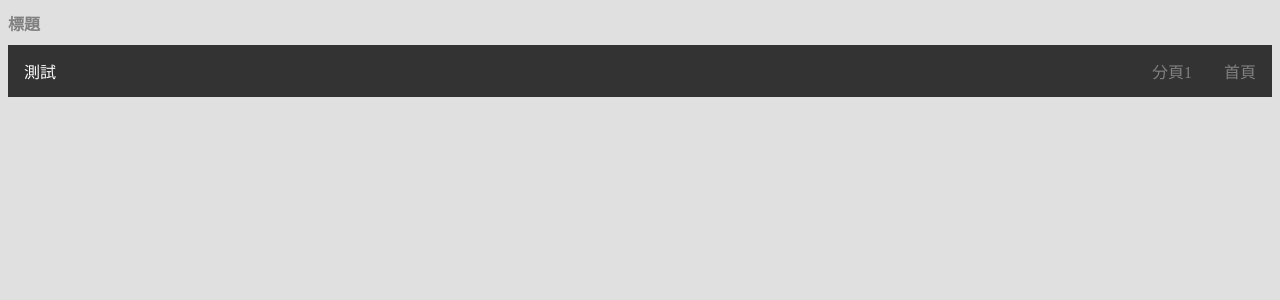
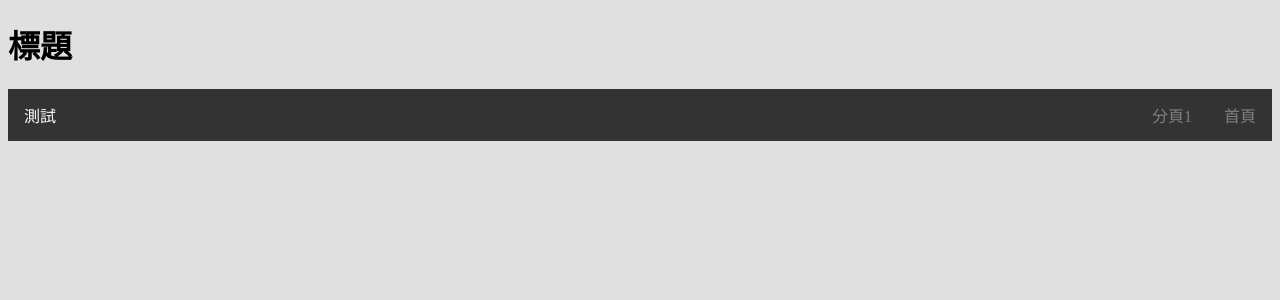
Before and after one commit to dennyxbox890/php-web-interface-test, a PHP site: page /index.html in a window 1280 px wide. Shown: the top 300 px of the page. Run offline with PHP 8.4, Linux system fonts and the light colour scheme.

Commit message:
update style1.css

```diff
--- a/style1.css
+++ b/style1.css
@@ -21,10 +21,6 @@ left: 固定
 right: 固定
 box-shadow: px px px px color; 陰影
 */
-.main_header {
-  font-size: 16px;
-  color: grey;
-}
 /* Background */
 html {
   background-color: #E0E0E0;
```
